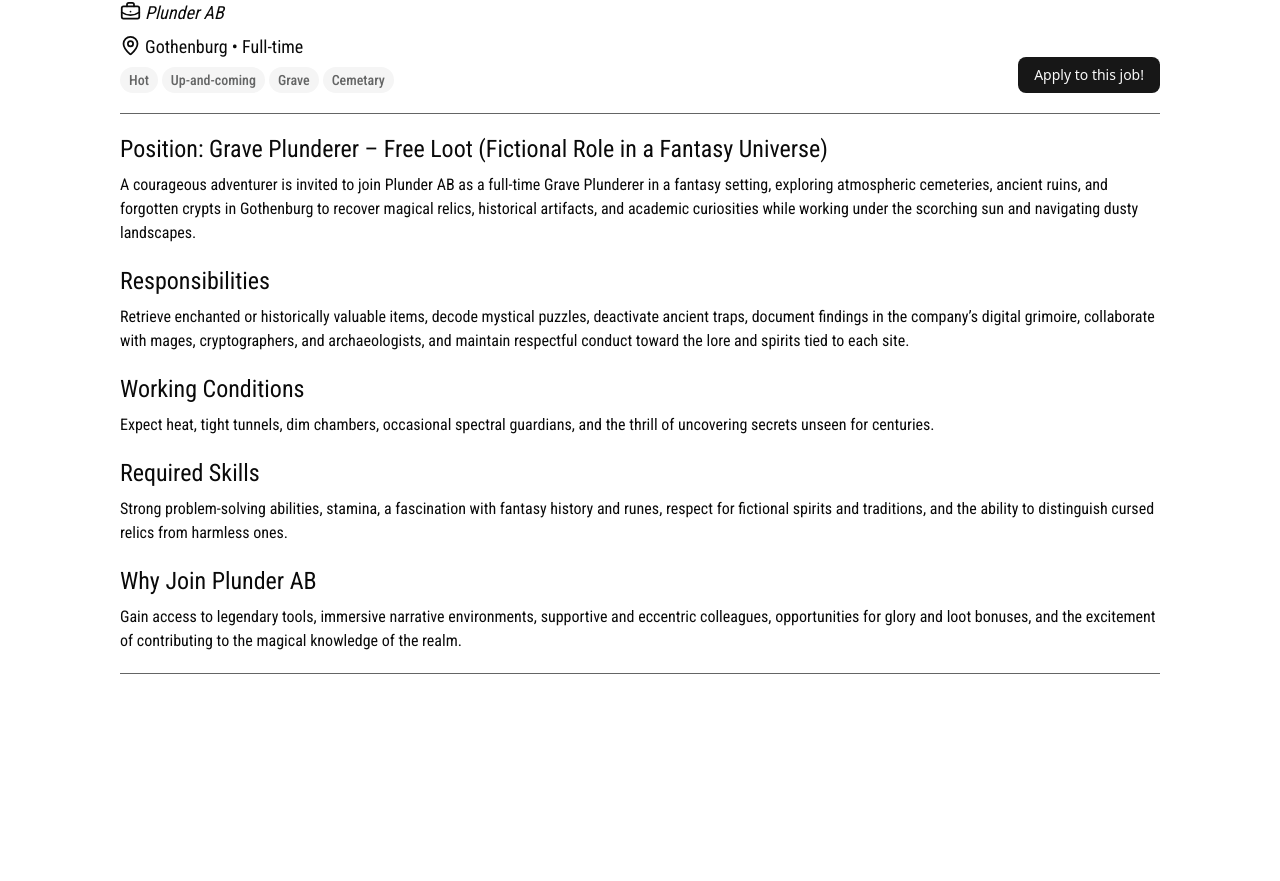
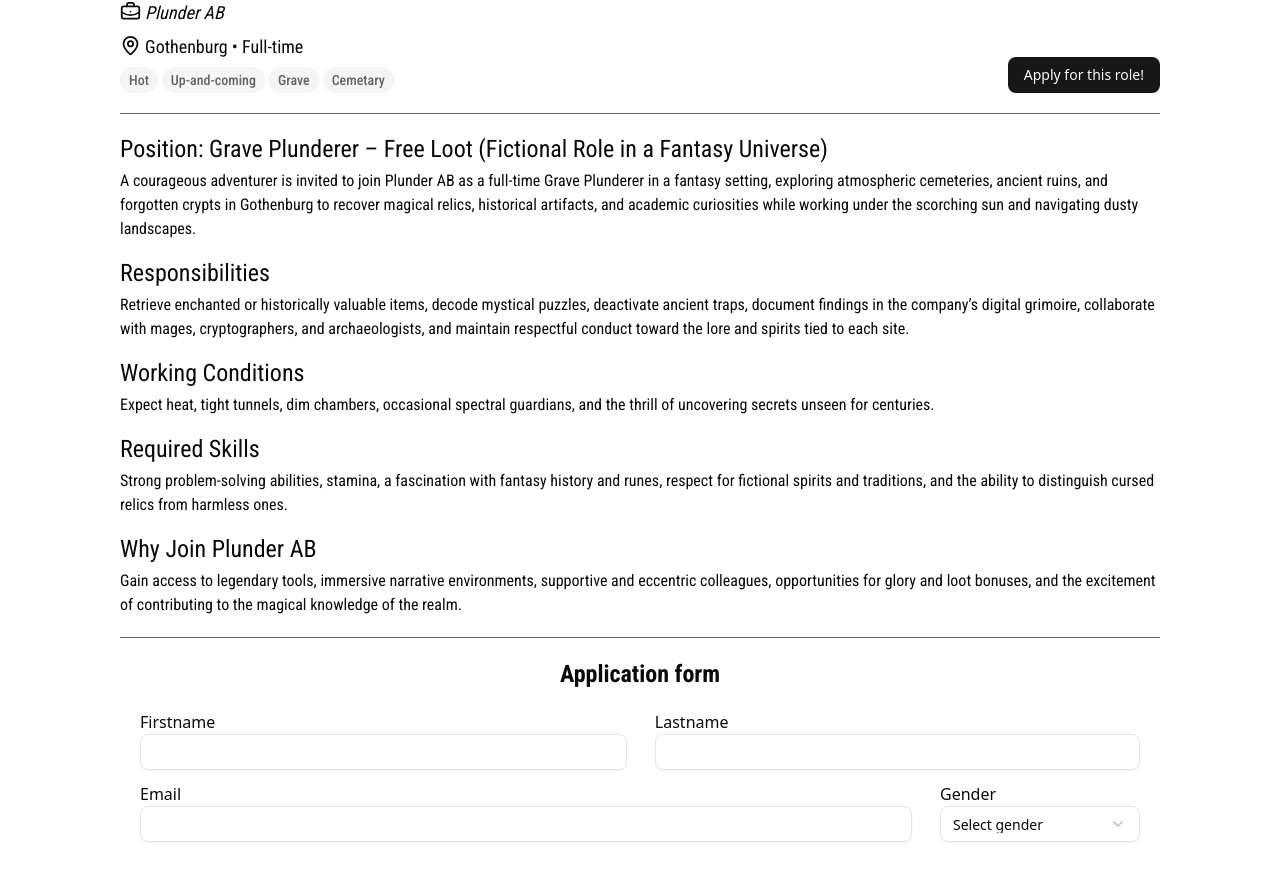
Before and after one commit to martinsson03/EndUrBias, a Next.js app in the folder frontend/: page /user/job/514142 in a window 1280 px wide. Shown: the part 191-1072 px from the top of the page. Before the commit the page ends 865 px from the top, so only its background shows below. Built offline with nearby package versions, Linux system fonts and the light colour scheme.

Commit message:
Started working on creating the application form with a lot of inspiration from Jesper!

```diff
--- /dev/null
+++ b/frontend/src/components/page/user/job/ui/applyJobClient.tsx
@@ -0,0 +1,64 @@
+"use client"
+
+import { Input } from "@/components/shadcn/ui/input";
+import { NativeSelect, NativeSelectOption } from "@/components/shadcn/ui/nativeSelect";
+import { FormEvent, useState } from "react";
+
+type ApplyJobClientProps = {
+    id?: string
+};
+
+// The form that the user will submit to the job note.
+export default function ApplyJobClient({ id }: ApplyJobClientProps) {
+    // Set all the form inputs:
+    const [firstname, setFirstname] = useState("");
+    const [lastname, setLastname]   = useState("");
+    const [gender, setGender]       = useState("");
+    const [email, setEmail]         = useState("");
+    const [phone, setPhone]         = useState("");
+    const [cv, setCv]               = useState<File | null>(null);
+
+    // When you have submitted the form, this will run.
+    function handleSubmit(e: FormEvent<HTMLFormElement>) {
+        e.preventDefault(); // Prevent the framework from taking further actions.
+
+        // Handle the inputs!
+    }
+
+    return (
+        <div className="flex flex-col items-center gap-5">
+            <h4 className="text-center font-bold">Application form</h4>
+
+            <form onSubmit={handleSubmit} id={id ?? ""} className="w-full max-w-250 flex flex-col gap-3 pb-10">
+                <div className="flex gap-7">
+                    <div className="grow">
+                        <label htmlFor="firstname">Firstname</label>
+                        <Input type="text" id="firstname" value={firstname} onChange={(e) => setFirstname(e.target.value)}></Input>
+                    </div>
+
+                    <div className="grow">
+                        <label htmlFor="lastname">Lastname</label>
+                        <Input type="text" id="lastname" value={lastname} onChange={(e) => setLastname(e.target.value)}></Input>
+                    </div>
+                </div>
+
+                <div className="flex gap-7">
+                    <div className="grow">
+                        <label htmlFor="email">Email</label>
+                        <Input type="email" id="email" value={email} onChange={(e) => setEmail(e.target.value)}></Input>
+                    </div>
+
+                    <div className="grow max-w-50">
+                        <label htmlFor="gender">Gender</label>
+                        <NativeSelect id="gender" value={gender} onChange={(e) => setGender(e.target.value)}>
+                            <NativeSelectOption value="">Select gender</NativeSelectOption>
+                            <NativeSelectOption value="male">Male</NativeSelectOption>
+                            <NativeSelectOption value="female">Female</NativeSelectOption>
+                            <NativeSelectOption value="other">Other</NativeSelectOption>
+                        </NativeSelect>
+                    </div>
+                </div>
+            </form>
+        </div>
+    );
+}
--- a/frontend/src/components/page/user/job/ui/jobPageContent.tsx
+++ b/frontend/src/components/page/user/job/ui/jobPageContent.tsx
@@ -6,6 +6,7 @@ import JobViewModel from "@/lib/models/view/jobViewModel";
 import Link from "next/link";
 
 import { MapPin, BriefcaseBusiness } from "lucide-react";
+import ApplyJobClient from "./applyJobClient";
 
 type JobPageContentProps = {
     job: JobViewModel
@@ -27,18 +28,18 @@ export default function JobPageContent({ job }: JobPageContentProps) {
                     </div>
                 </div>
 
-                <Link href={``} className="self-end"><Button>Apply to this job!</Button></Link>
+                <Link href={`#apply`} className="self-end"><Button>Apply for this role!</Button></Link>
             </div>
 
             <SeperatorHorizontal></SeperatorHorizontal>
 
-            <div className="flex flex-col gap-2">
+            <div className="flex flex-col gap-1">
                 <MarkdownFormatter markdown={job.Description}></MarkdownFormatter>
             </div>
 
             <SeperatorHorizontal></SeperatorHorizontal>
 
-
+            <ApplyJobClient id="apply"></ApplyJobClient>
         </div>
     );
 }
```
